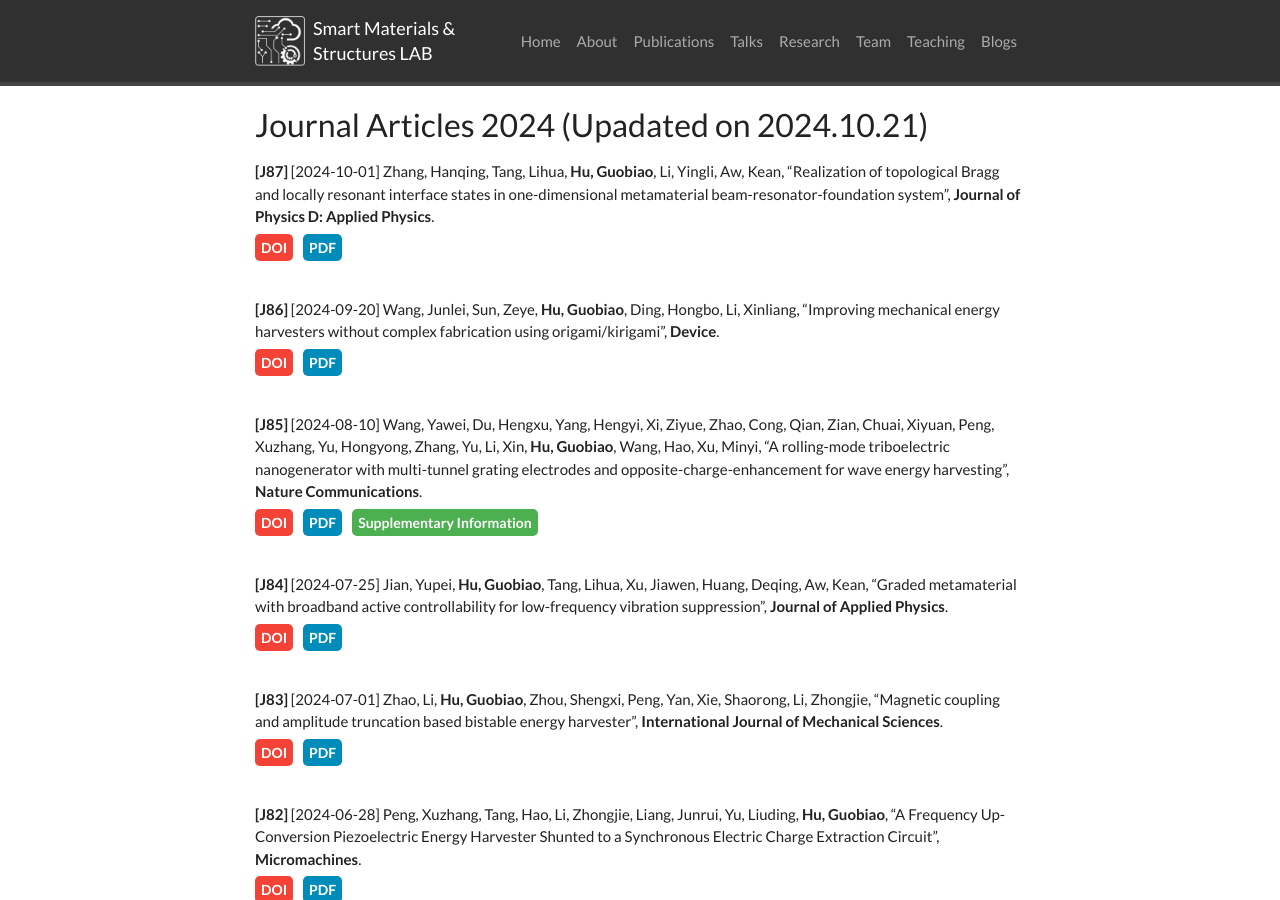
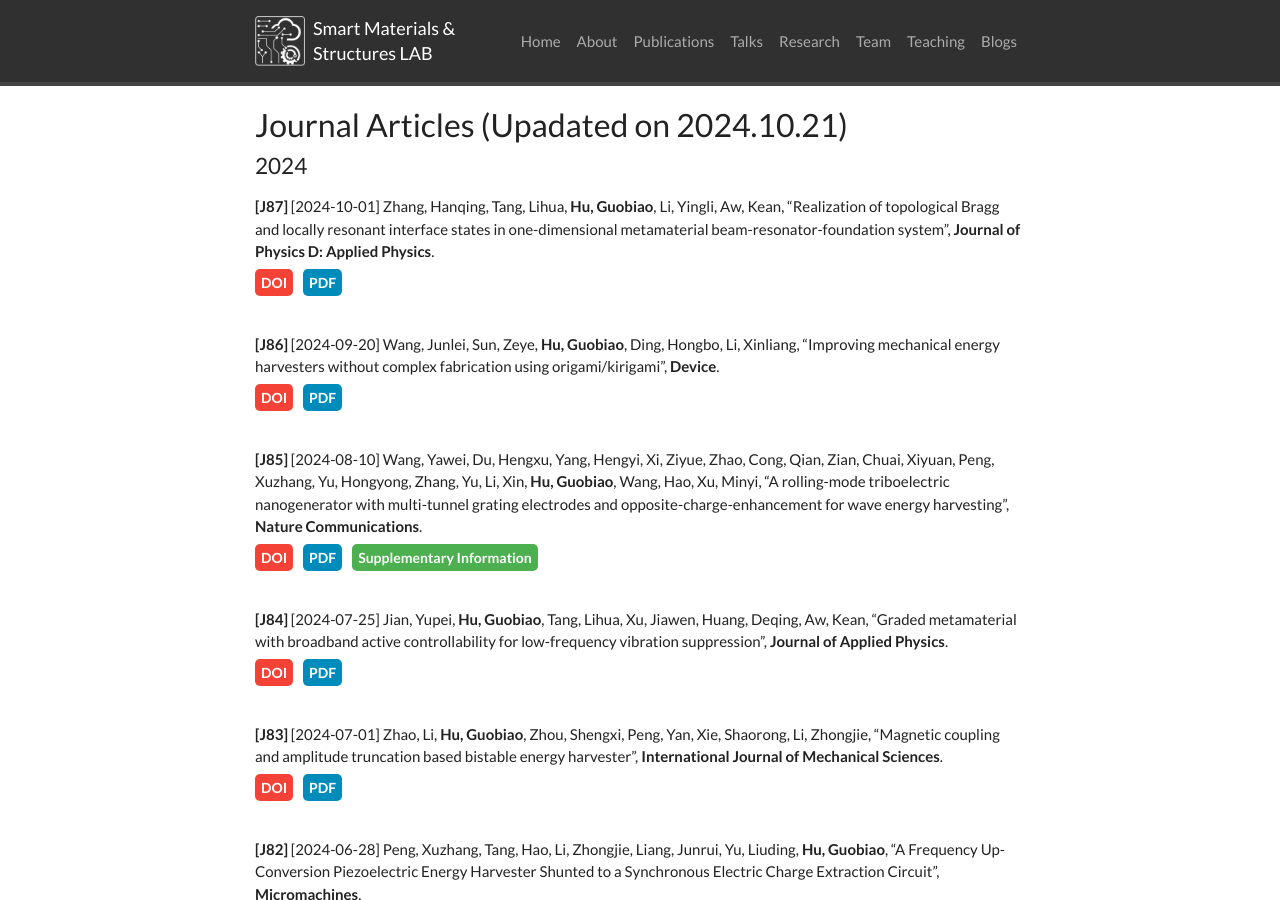
Before and after one commit to sms-lab/sms-lab.github.io, a Jekyll site: the page built from _pages/publications.md, in a window 1280 px wide and 900 px high. Built offline with Jekyll 4.4.1, drawn with Linux system fonts in a browser that asks for light colours; nearby versions of some CDN libraries; a style sheet for code colours, icons or effects is not loaded.

```diff
--- a/_pages/publications.md
+++ b/_pages/publications.md
@@ -44,7 +44,8 @@ permalink: /publications/
     background-color: #4CAF50; /* 绿色 */
 }
 </style>
-### Journal Articles 2024 (Upadated on 2024.10.21)
+### Journal Articles (Upadated on 2024.10.21)
+#### 2024
 
 {% assign sorted_articles = site.data.article2024 %}
 
```
